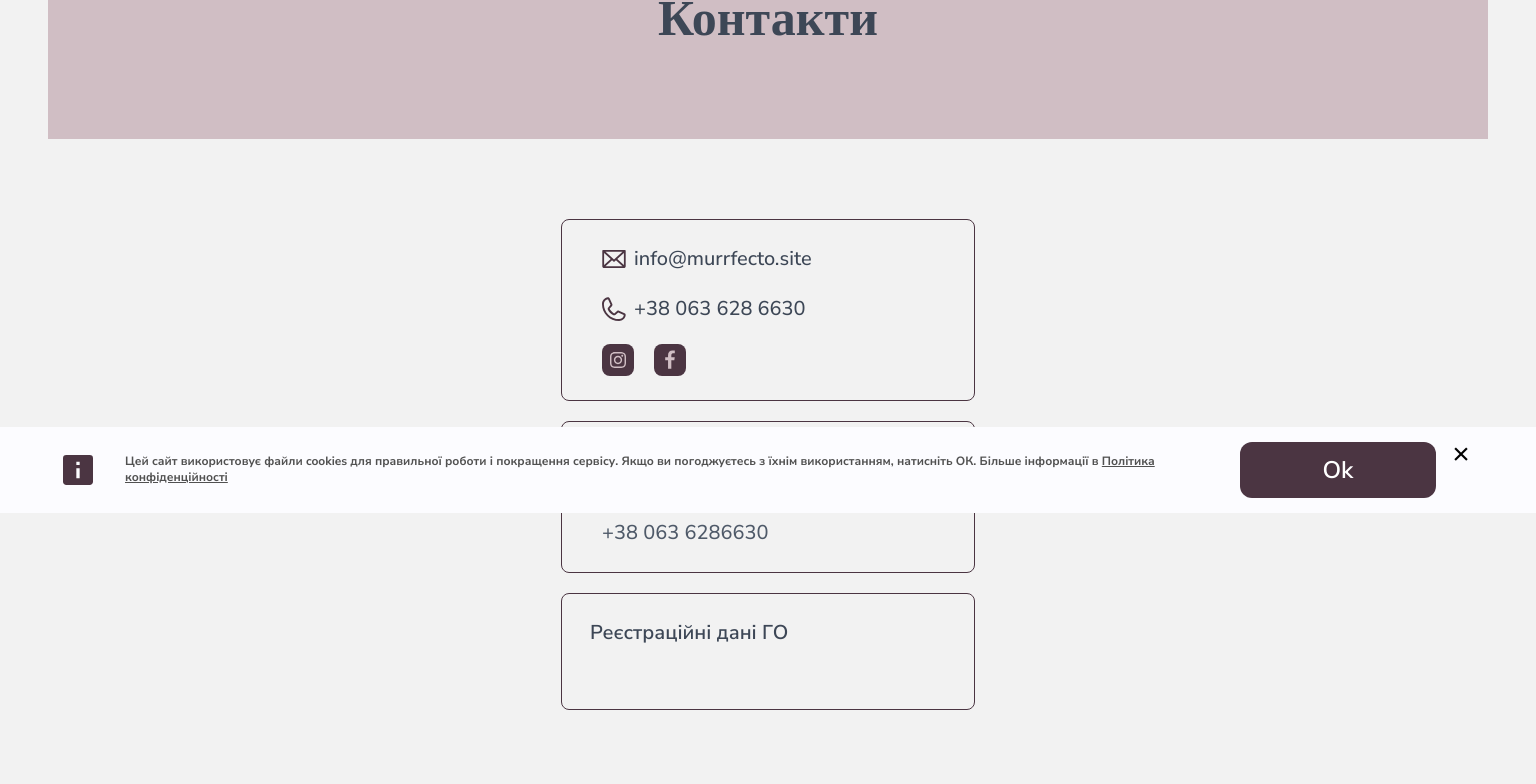
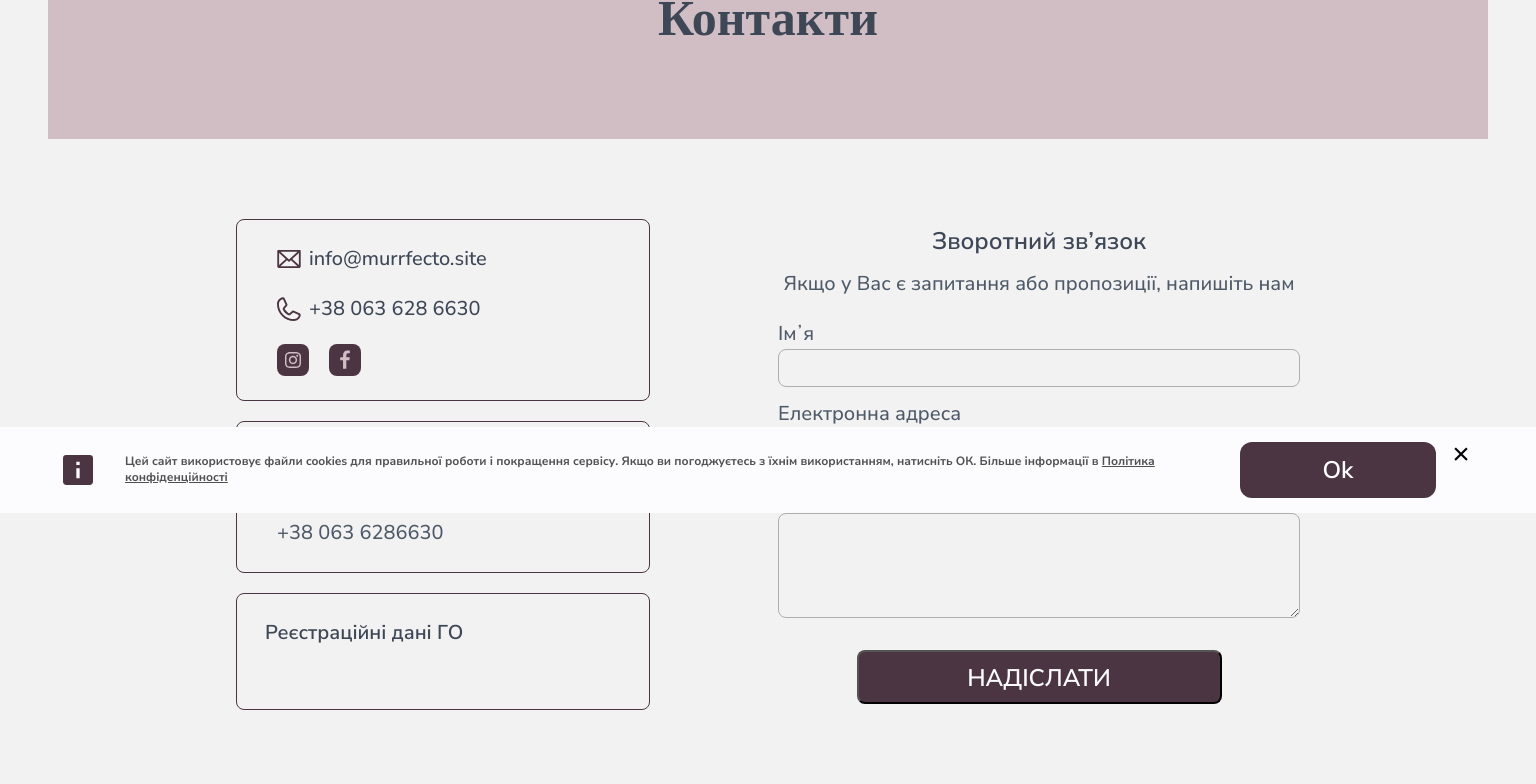
Before and after one commit to murrfecto/murrfecto1, a React (Create React App) app in the folder client/: page /contacts in a window 1536 px wide. Shown: the part 287-1071 px from the top of the page. Built offline with nearby package versions, Linux system fonts and the light colour scheme.

Commit message:
changed some styles

```diff
--- a/client/src/components/Contacts/Contacts.scss
+++ b/client/src/components/Contacts/Contacts.scss
@@ -10,7 +10,8 @@ gap: 80px;
 @media screen and (min-width: 1440px) {
     width: 1440px;
     padding: 80px 188px 90px;
-    @include flex-only;
+    display: flex;
+    flex-direction: row;
     gap: 128px;
 }
 }
--- a/client/src/components/FeedbackForm/FeedbackForm.js
+++ b/client/src/components/FeedbackForm/FeedbackForm.js
@@ -26,7 +26,7 @@ const FeedbackForm = () => {
 
     return (
         <div className="feedback_wrapper">
-            <h3 className="feedback_title">Зворотній зв’язок</h3>
+            <h3 className="feedback_title">Зворотний зв’язок</h3>
             <p className="feedback_text">
                 Якщо у Вас є запитання або пропозиції, напишіть нам
             </p>
```
